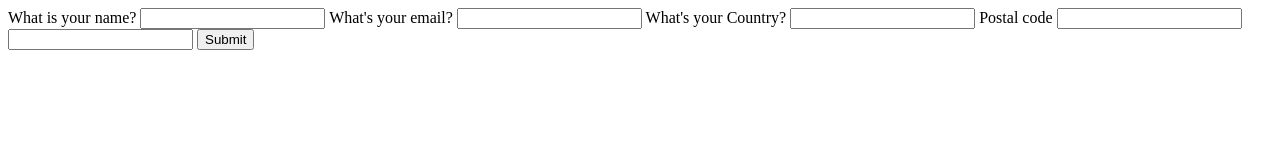
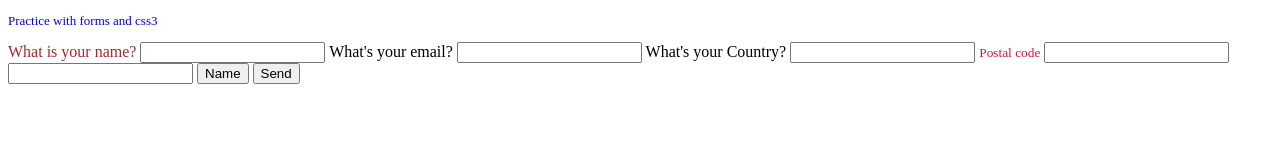
Before and after one commit to javillegasna/First_Steps, a plain HTML site: page html/Forms.html in a window 1280 px wide. Drawn offline with Linux system fonts and the light colour scheme.

Commit message:
{rn:{css:(styles->index), add{ css:(forms,practices)}}}: first try whit css3

```diff
--- /dev/null
+++ b/css/Forms.css
@@ -0,0 +1,13 @@
+p{
+    color: blue;
+    font-size: small;
+}
+/*class*/
+.lblName{
+    color: brown;
+}
+/*id*/
+#text{
+color: crimson;
+font-size: smaller;
+}
--- /dev/null
+++ b/css/Practices.css
@@ -0,0 +1,16 @@
+body{
+    background: #1e1f24;
+    color: #000000;
+    text-align :center;
+    font-family: "courier";
+    font-size: 16px;
+    margin: 0;
+    padding: 0;
+}
+h3{
+    color: #000000;
+}
+li{
+    color: white;
+    text-align :left;
+}
--- a/html/Forms.html
+++ b/html/Forms.html
@@ -5,6 +5,10 @@
     <meta http-equiv="X-UA-Compatible" content="IE=edge">
     <meta name="viewport" content="width=device-width, initial-scale=1.0">
     <title>Form</title>
+    <link rel="stylesheet" href="../css/Forms.css">
+    <!--Other form to apply style:
+    <style></style>: it's correct if the style is short
+    <p style=""><p/>: use this if you are sure to don't have any other style   -->
 </head>
 <body>
     <!-- <form action="">
@@ -47,10 +51,12 @@
         </label>
         <input type="submit" />
     </form> -->
+
     <main>
+        <p>Practice with forms and css3 </p>
         <form action="">
             <label for="Name">
-                <span>What is your name?</span>
+                <span class="lblName">What is your name?</span>
                 <input type="text" name="Name" id="Name" autocomplete="name" required />
             </label>
             <label for="email">
@@ -62,7 +68,7 @@
                 <input type="text" name="Country" id="Country" autocomplete="country" required />
             </label>
             <label for="postal-code">
-                <span>Postal code</span>
+                <span id="text">Postal code</span>
                 <input type="text" name="postal-code" id="postal-code" autocomplete="postal-code" required/>
             </label>
             <!--<select name="Main skill" id="">
@@ -78,7 +84,8 @@
                 <option value="CSS3"></option>
                 <option value="Web Standards"></option>
             </datalist>
-            <input type="submit">
+            <input type="submit" value="Name"/>
+            <button type="submit">Send </button>
         </form>
 
     </main>
```
Also changed, not shown: html/Practices.html (+2 -1 lines), index.html (+1 -1 lines), css/index.css (renamed from css/estilos.css).
